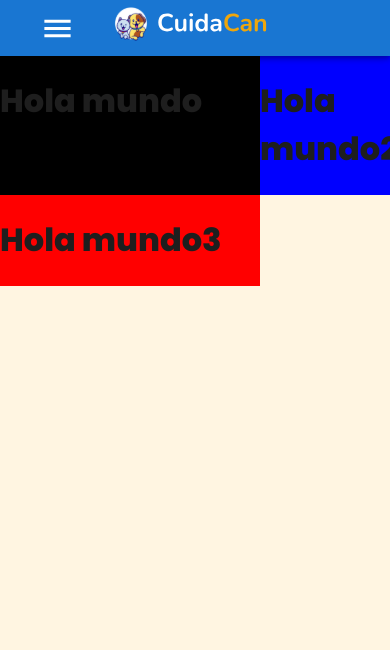
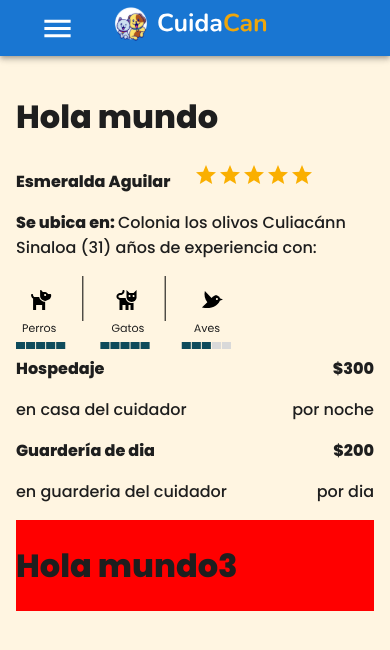
Before and after one commit to AlfredoBelt/petsitter-frontend, a Next.js app: page /info-cuidador in a window 390 px wide. Shown: the top 650 px of the page. Built offline with nearby package versions, Linux system fonts and the light colour scheme.

Commit message:
infoPetsitter 30% responsive

```diff
--- /dev/null
+++ b/src/component/infoPetsitter/index.js
@@ -0,0 +1,78 @@
+const { Button } = require("@mui/material");
+const { default: styled } = require("styled-components");
+
+const ContactButton = styled(Button)({
+    borderRadius: '10px',
+    boxShadow: 'none',
+    textTransform: 'none',
+    color: 'white',
+    fontSize: 16,
+    padding: '6px 12px',
+    border: '1px solid',
+    lineHeight: 2,
+    backgroundColor: '#0f4a5b',
+    borderColor: '#0f4a5b',
+    fontFamily: [
+      '-apple-system',
+      'BlinkMacSystemFont',
+      '"Segoe UI"',
+      'Roboto',
+      '"Helvetica Neue"',
+      'Arial',
+      'sans-serif',
+      '"Apple Color Emoji"',
+      '"Segoe UI Emoji"',
+      '"Segoe UI Symbol"',
+    ].join(','),
+    '&:hover': {
+      backgroundColor: '#0f4a5b',
+      borderColor: '#0f4a5b',
+      boxShadow: 'none',
+    },
+    '&:active': {
+      boxShadow: 'none',
+      backgroundColor: '#0f4a5b',
+      borderColor: '#0f4a5b',
+    },
+    '&:focus': {
+      boxShadow: '0 0 0 0.2rem rgba(0,123,255,.5)',
+    },
+  });
+
+  const QuestionButton = styled(Button)({
+    borderRadius: '10px',
+    boxShadow: 'none',
+    textTransform: 'none',
+    color: 'white',
+    fontSize: 16,
+    padding: '6px 12px',
+    border: '1px solid',
+    lineHeight: 2,
+    backgroundColor: '#eea60a',
+    borderColor: '#eea60a',
+    fontFamily: [
+      '-apple-system',
+      'BlinkMacSystemFont',
+      '"Segoe UI"',
+      'Roboto',
+      '"Helvetica Neue"',
+      'Arial',
+      'sans-serif',
+      '"Apple Color Emoji"',
+      '"Segoe UI Emoji"',
+      '"Segoe UI Symbol"',
+    ].join(','),
+    '&:hover': {
+      backgroundColor: '#eea60a',
+      borderColor: '#eea60a',
+      boxShadow: 'none',
+    },
+    '&:active': {
+      boxShadow: 'none',
+      backgroundColor: '#eea60a',
+      borderColor: '#eea60a',
+    },
+    '&:focus': {
+      boxShadow: '0 0 0 0.2rem rgba(0,123,255,.5)',
+    },
+  });
--- /dev/null
+++ b/src/modules/infopetsitter/aside.js
@@ -0,0 +1,40 @@
+import { Box, Rating } from "@mui/material";
+import Image from "next/image";
+import { poppins } from "@/fonts/fonts";
+import {ContactButton} from "@/component/infoPetsitter/index"
+
+export default function AsideInfo(){
+    return(
+        <Box>
+            <Box>
+                <strong className={poppins.className}>Esmeralda Aguilar</strong>
+                <Rating value={5} readOnly sx={{paddingLeft:"1em"}}/>
+            </Box>
+            <p><span><strong>Se ubica en: </strong></span>Colonia los olivos Culiacánn Sinaloa (31) años de experiencia con:</p>
+            <Box>
+                <Image src={"/cuida.svg"} width={400} height={200} alt="Cuidado de animales" style={{width:"60%", height:"auto"}}/>
+            </Box>
+            <Box sx={{display:"flex", flexDirection:"column"}}>
+
+                    <Box sx={{display:"flex", justifyContent:"space-between"}}>
+                        <strong>Hospedaje</strong>
+                        <strong>$300</strong>
+                    </Box>
+                    <Box sx={{display:"flex", justifyContent:"space-between"}}>
+                        <p>en casa del cuidador</p>
+                        <p>por noche</p>
+                    </Box>
+                    <Box sx={{display:"flex", justifyContent:"space-between"}}>
+                        <strong>Guardería de dia</strong>
+                        <strong>$200</strong>
+                    </Box>
+                    <Box sx={{display:"flex", justifyContent:"space-between"}}>
+                        <p>en guarderia del cuidador</p>
+                        <p>por dia</p>
+                    </Box>
+            </Box>
+
+        </Box>
+
+    )
+}
--- a/src/modules/infopetsitter/index.js
+++ b/src/modules/infopetsitter/index.js
@@ -1,15 +1,16 @@
 import { Grid } from "@mui/material";
+import AsideInfo from "./aside";
 
 export default function InfoPetsitter(){
     return(
-        <Grid container>
-            <Grid item xs={8} sx={{background:"black"}}>
+        <Grid container padding={2}>
+            <Grid item xs={12} md={8}  >
                 <h1>Hola mundo</h1>
             </Grid>
-            <Grid item xs={4} sx={{background:"blue"}}>
-                <h1>Hola mundo2</h1>
+            <Grid item xs={12} md={4} >
+                <AsideInfo />
             </Grid>
-            <Grid item xs={8} sx={{background:"red"}}>
+            <Grid item xs={12} md={8} sx={{background:"red"}}>
                 <h1>Hola mundo3</h1>
             </Grid>
         </Grid>
```
Also changed, not shown: public/cuida.svg (added).
